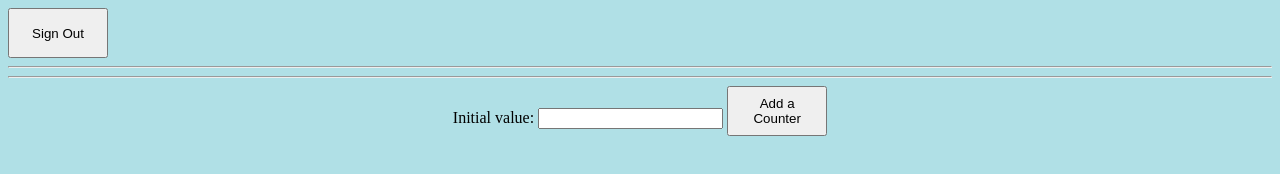
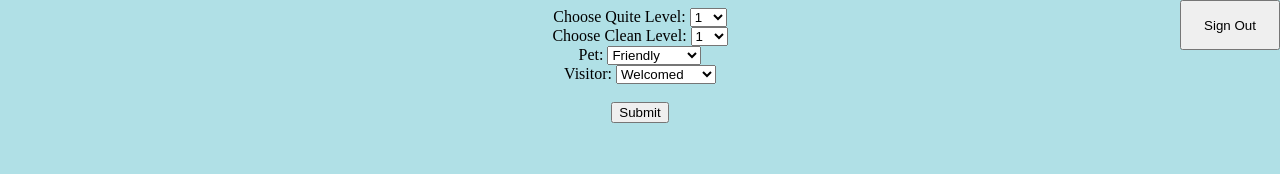
Before and after one commit to Simon-f1sh/Roommates-Finder, a website: page frontend/search.html in a window 1280 px wide. Drawn offline with nearby package versions, Linux system fonts and the light colour scheme.

Commit message:
added dropdown

```diff
--- a/frontend/search.html
+++ b/frontend/search.html
@@ -11,8 +11,14 @@
             height:50px;
             width:100px;
         }
+
         div{
             text-align:center;
+        }
+        #signOut{
+            position: absolute;
+            top:0;
+            right:0;
         }
     </style>
     <head>
@@ -20,25 +26,58 @@
         <title>Logged in Page</title>
     </head>
     <body>
-        <button onclick="signOut();">Sign Out</button>
-        <div id="main_body">
-            <!-- JS will automatically generate some context -->
+        <div>
+            <button id="signOut" onclick="signOut();">Sign Out</button>
+        </div>
+        <div>
+            <form action="/action_page.php">
+                <label for="quite">Choose Quite Level:</label>
+                <select name="quite_level" id="quite">
+                    <option value="1">1</option>
+                    <option value="2">2</option>
+                    <option value="3">3</option>
+                    <option value="4">4</option>
+                    <option value="5">5</option>
+                    <option value="6">6</option>
+                    <option value="7">7</option>
+                    <option value="8">8</option>
+                    <option value="9">9</option>
+                    <option value="10">10</option>
+                </select>
+                <br>
+                <label for="quite">Choose Clean Level:</label>
+                <select name="Clean_level" id="clean">
+                    <option value="1">1</option>
+                    <option value="2">2</option>
+                    <option value="3">3</option>
+                    <option value="4">4</option>
+                    <option value="5">5</option>
+                    <option value="6">6</option>
+                    <option value="7">7</option>
+                    <option value="8">8</option>
+                    <option value="9">9</option>
+                    <option value="10">10</option>
+                </select>
+                <br>
+                <label for="pet">Pet:</label>
+                <select name="Clean_level" id="clean">
+                    <option value="1">Friendly</option>
+                    <option value="2">Not Friendly</option>
+                    <option value="3">Negotiable</option>
+                </select>
+                <br>
+                <label for="pet">Visitor:</label>
+                <select name="Clean_level" id="clean">
+                    <option value="1">Welcomed</option>
+                    <option value="2">Unwelcomed</option>
+                    <option value="3">Negotiable</option>
+                </select>
+                <br><br>
+                <input type="submit" value="Submit">
+              </form>
+
         </div>
 
-        <hr>
-
-        <div id="counters">
-            <!-- JS will list all counters here -->
-        </div>
-
-        <hr>
-
-        <div>
-            <label for="add_counter_value">Initial value:</label>
-            <input id="add_counter_value" type="integer"></input>
-            <button id="add_counter_btn" onclick="addCounter()">Add a Counter</button>
-            <p style="display: none" id="add_counter_warning">Invalid value for a counter</p>
-        </div>
 
     </body>
 
```
